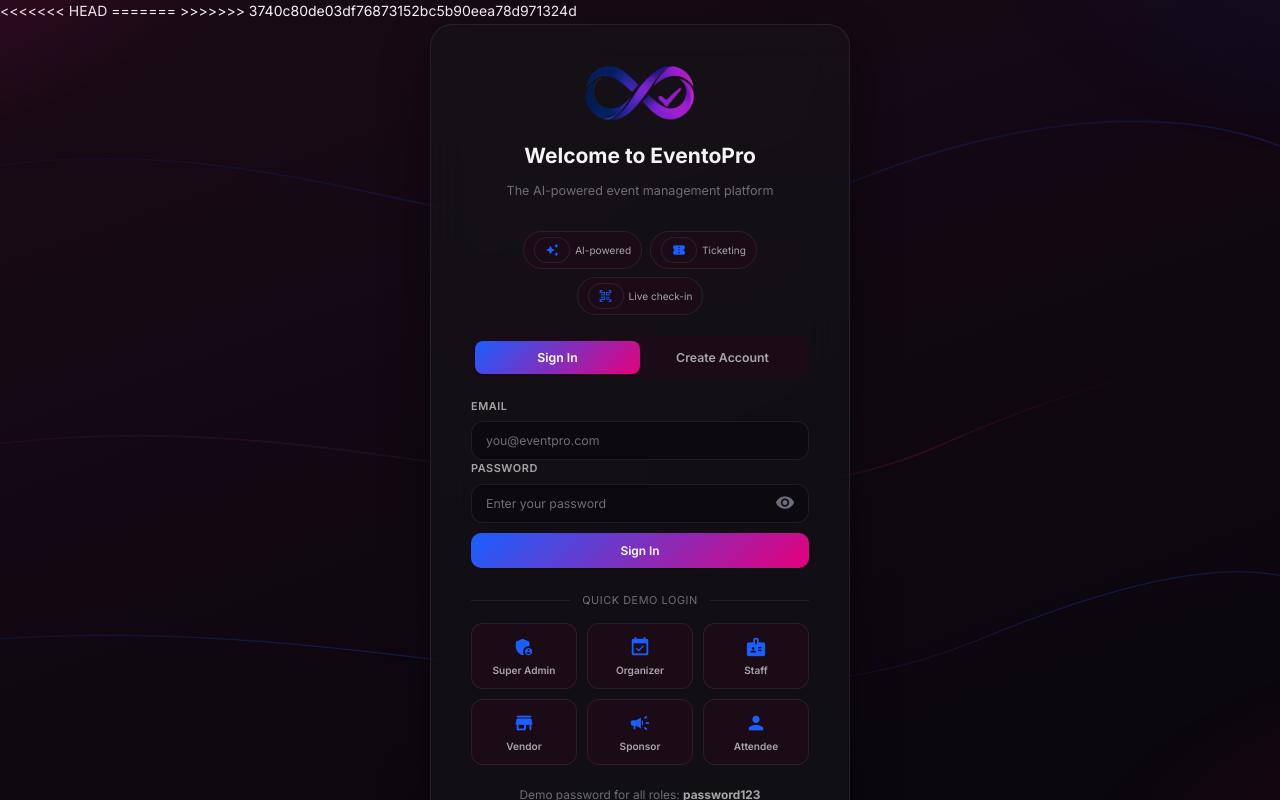
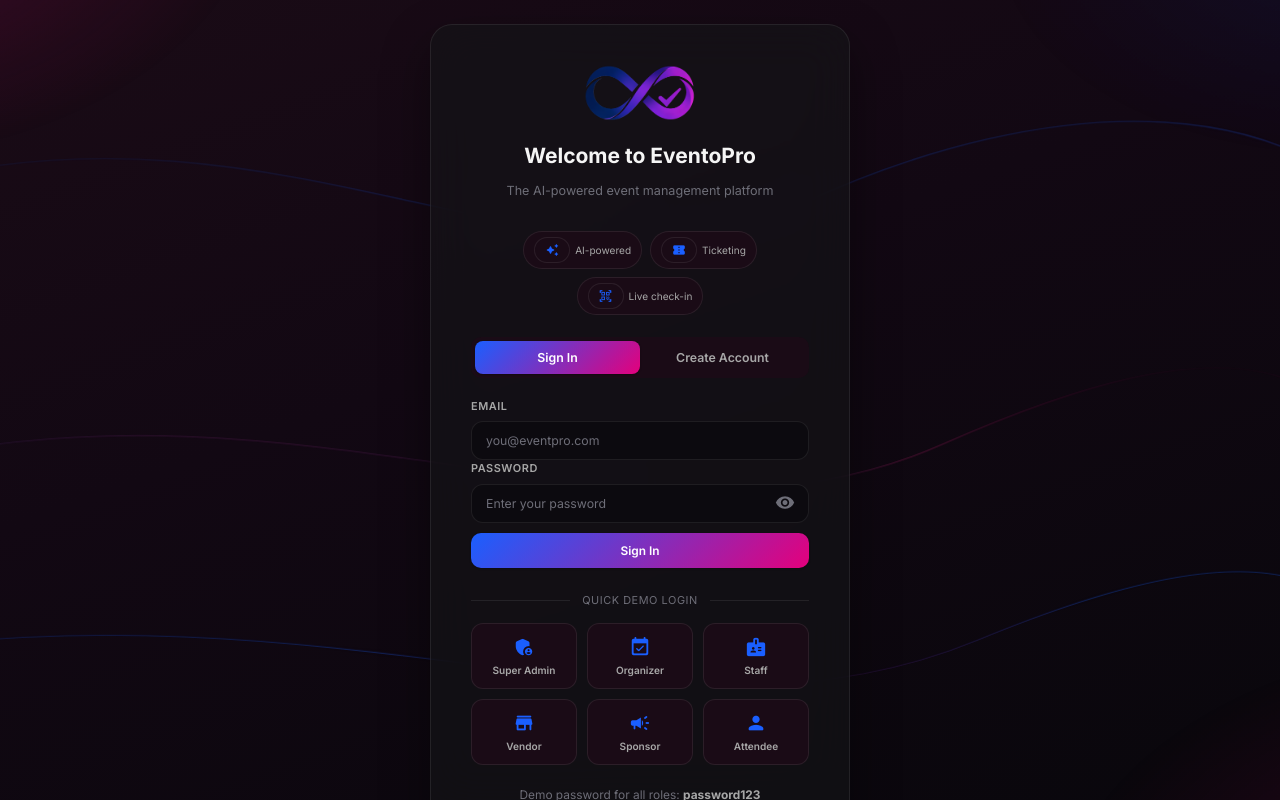
Before and after one commit to praveen05022008-tech/project-2, a website: page frontend/index.html in a window 1280 px wide. Drawn offline with Linux system fonts and the light colour scheme.

Commit message:
Resolve conflicts in frontend styling and markup

```diff
--- a/frontend/css/style.css
+++ b/frontend/css/style.css
@@ -128,13 +128,10 @@ body {
     line-height: 1.6;
     overflow: hidden;
     min-height: 100vh;
-<<<<<<< HEAD
     transition: background-color var(--transition-base), color var(--transition-base);
-=======
     max-width: 100%;
     -webkit-font-smoothing: antialiased;
     text-rendering: optimizeLegibility;
->>>>>>> 3740c80de03df76873152bc5b90eea78d971324d
 }
 
 /* ─── Material Icons (ligature font) ────────────────────────────────────────
--- a/frontend/index.html
+++ b/frontend/index.html
@@ -38,13 +38,11 @@
     </script>
 </head>
 <body>
-<<<<<<< HEAD
     <script>
         if (localStorage.getItem('theme') === 'light') {
             document.body.classList.add('light-theme');
         }
     </script>
-=======
     <!-- Ambient glowing light trails (behind the whole UI) -->
     <div class="light-trails" aria-hidden="true">
         <svg viewBox="0 0 1440 900" preserveAspectRatio="xMidYMid slice" xmlns="http://www.w3.org/2000/svg">
@@ -65,8 +63,6 @@
             <path d="M-120,730 C 420,660 760,860 1100,720 S 1520,650 1600,780" fill="none" stroke="url(#ltA)" stroke-width="1"/>
         </svg>
     </div>
-
->>>>>>> 3740c80de03df76873152bc5b90eea78d971324d
     <!-- Login Page -->
     <div class="login-container" id="login-page">
         <div class="login-card">
```
